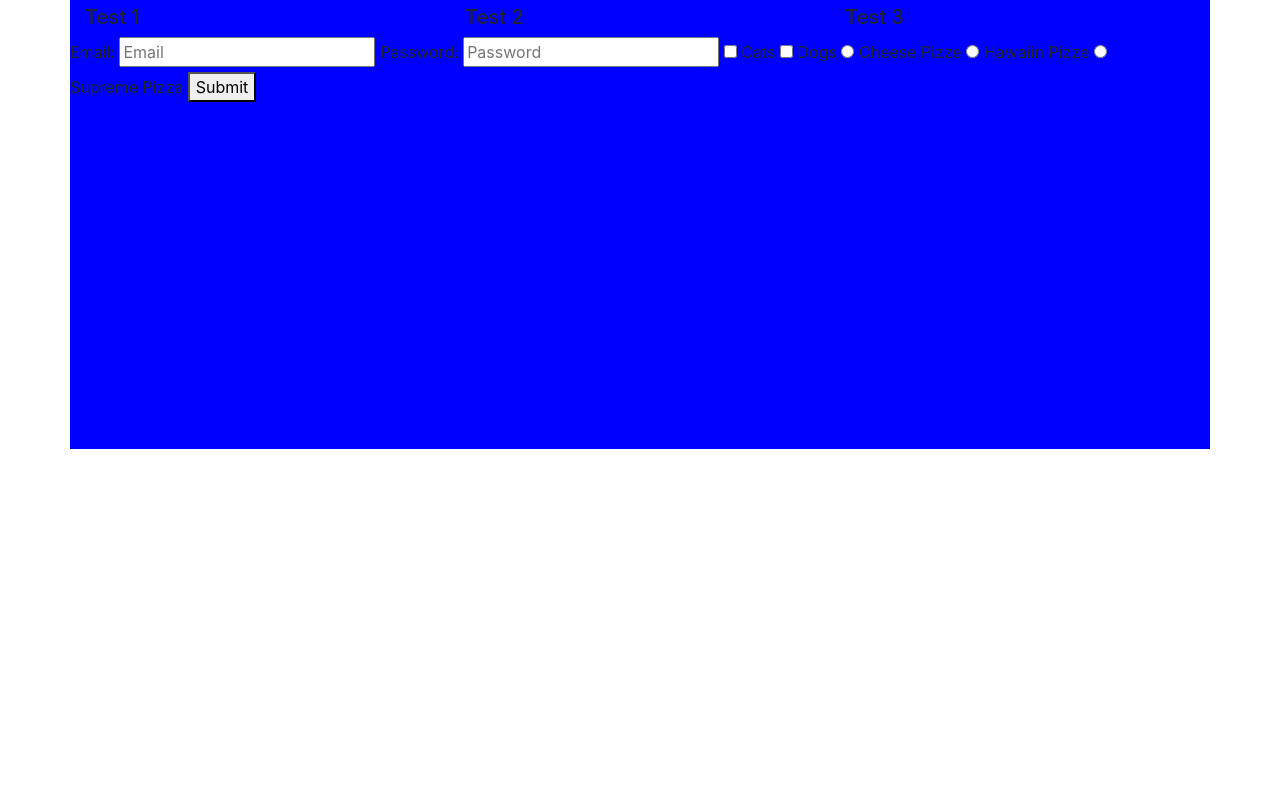
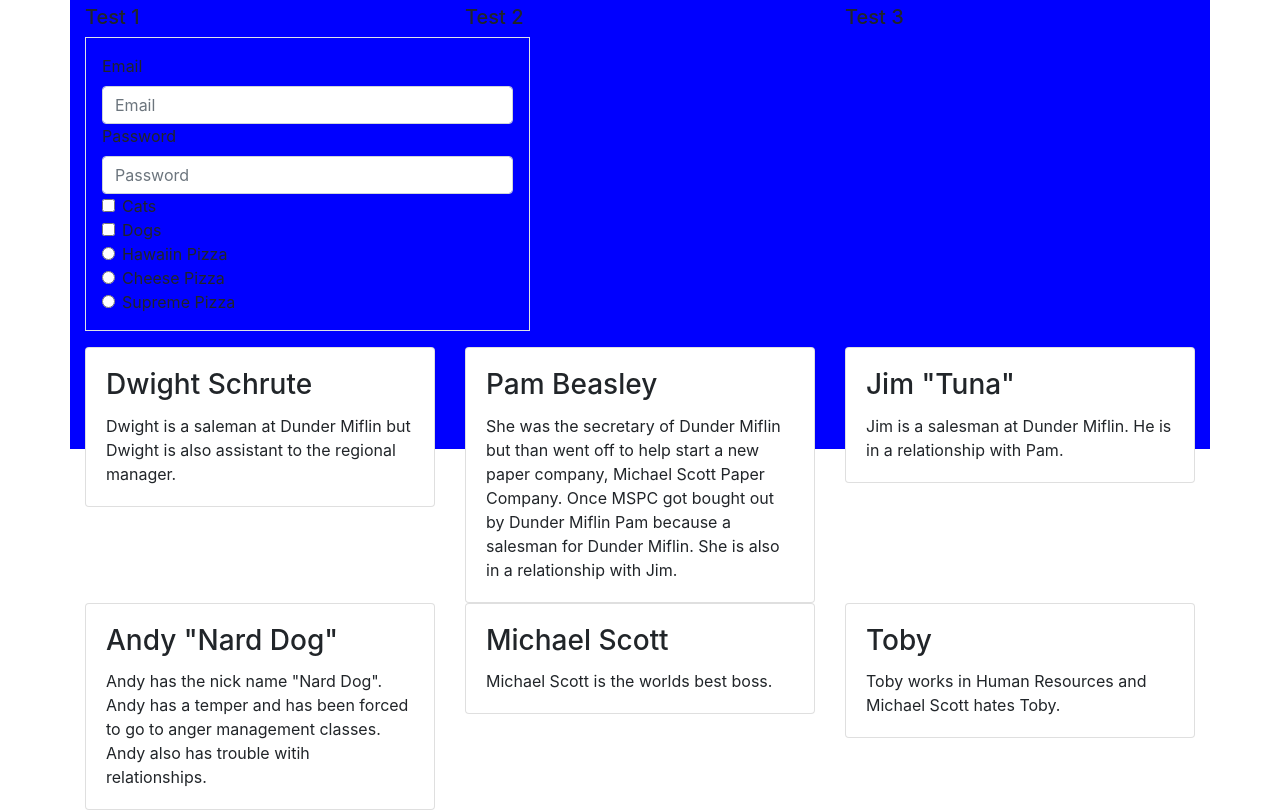
Before and after one commit to kvn35124/bootstrap-4-drills, a plain HTML site: page index.html in a window 1280 px wide. Shown: the part 51-861 px from the top of the page. Before the commit the page ends 800 px from the top, so only its background shows below. Drawn offline with nearby package versions, Linux system fonts and the light colour scheme.

Commit message:
trying to get cards to be even

```diff
--- a/index.html
+++ b/index.html
@@ -26,65 +26,104 @@
             </div>
         </div>
 
-        <!-- <div class="row mt-2">
-            <div class="form-group ml-1">
-                <label for="email">Email Address:</label>
-                <input type="email" placeholder="Email">
+        <div class="row">
+            <div class="col-5">
+                <form class="form-group border p-3">
+                    <label for="email">Email</label>
+                    <input type="email" class="form-control" placeholder="Email">
+                    <label for="password">Password</label>
+                    <input type="password" class="form-control" placeholder="Password">
+                    <div class="form-check">
+                        <input type="checkbox" class="form-check-input">
+                        <label for="checkbox" class="form-check-label">Cats</label>
+                    </div>
+                    <div class="form-check">
+                        <input type="checkbox" class="form-check-input">
+                        <label for="checkbox" class="form-check-label">Dogs</label>
+                    </div>
+                    <div class="form-check">
+                        <input type="radio" class="form-check-input">
+                        <label for="radio" class="form-check-label">Hawaiin Pizza</label>
+                    </div>
+                    <div class="form-check">
+                        <input type="radio" class="form-check-input">
+                        <label for="radio" class="form-check-label">Cheese Pizza</label>
+                    </div>
+                    <div class="form-check">
+                        <input type="radio" class="form-check-input">
+                        <label for="radio" class="form-check-label">Supreme Pizza</label>
+                    </div>
+                </form>
             </div>
-
-            <div class="form-group ml-1">
-                <label for="password">Password:</label>
-                <input type="password" placeholder="Password">
-            </div>
-
-            <div class="form-check">
-                <input type="checkbox">
-                <label for="checkbox">Cats</label>
-            </div>
-
-            <div class="form-check">
-                <input type="checkbox">
-                <label for="checkbox">Dogs</label>
-            </div>
-
-            <div class="form-check">
-                <input type="radio">
-                <label for="radio">Cheese Pizza</label>
-            </div>
-
-            <div class="form-check">
-                <input type="radio">
-                <label for="radio">Hawaiin Pizza</label>
-            </div>
-
-            <div class="form-check">
-                <input type="radio">
-                <label for="radio">Supreme Pizza</label>
-            </div>
-
-            <button type="submit" class="btn btn-primary">Submit</button>
-        </div> -->
+        </div>
 
         <div class="row">
-            <form action="">
-                <label for="email">Email:</label>
-                <input type="email" placeholder="Email">
-                <label for="password">Password:</label>
-                <input type="password" placeholder="Password">
-                <input type="checkbox">
-                <label for="checkbox">Cats</label>
-                <input type="checkbox">
-                <label for="checkbox">Dogs</label>
-                <input type="radio">
-                <label for="radio">Cheese Pizze</label>
-                <input type="radio">
-                <label for="radio">Hawaiin Pizze</label>
-                <input type="radio">
-                <label for="radio">Supreme Pizza</label>
-                <button type="submit">Submit</button>
+            <div class="d-flex">
+                <div class="card-group">
+                    <div class="col-4">
+                        <div class="card">
+                            <div class="card-body">
+                                <h3 class="card-title">Dwight Schrute</h3>
+                                <p class="card-text">Dwight is a saleman at Dunder Miflin but Dwight is also assistant
+                                    to
+                                    the regional manager.</p>
+                            </div>
+                        </div>
+                    </div>
+                    <div class="col-4">
+                        <div class="card">
+                            <div class="card-body">
+                                <h3 class="card-title">Pam Beasley</h3>
+                                <p class="card-text">She was the secretary of Dunder Miflin but than went off to help
+                                    start
+                                    a new paper company,
+                                    Michael Scott Paper Company. Once MSPC got bought out by Dunder Miflin Pam because a
+                                    salesman
+                                    for Dunder Miflin. She is also in a relationship with Jim.</p>
+                            </div>
+                        </div>
+                    </div>
+                    <div class="col-4">
+                        <div class="card">
+                            <div class="card-body">
+                                <h3 class="card-title">Jim "Tuna"</h3>
+                                <p class="card-text">Jim is a salesman at Dunder Miflin. He is in a relationship with
+                                    Pam.
+                                </p>
+                            </div>
+                        </div>
+                    </div>
+                    <div class="col-4">
+                        <div class="card">
+                            <div class="card-body">
+                                <h3 class="card-title">Andy "Nard Dog"</h3>
+                                <p class="card-text">Andy has the nick name "Nard Dog". Andy has a temper and has been
+                                    forced to go to anger
+                                    management classes. Andy also has trouble witih relationships.</p>
+                            </div>
+                        </div>
+                    </div>
+                    <div class="col-4">
+                        <div class="card">
+                            <div class="card-body">
+                                <h3 class="card-title">Michael Scott</h3>
+                                <p class="card-text">Michael Scott is the worlds best boss.</p>
+                            </div>
+                        </div>
+                    </div>
+                    <div class="col-4">
+                        <div class="card">
+                            <div class="card-body">
+                                <h3 class="card-title">Toby</h3>
+                                <p class="card-text">Toby works in Human Resources and Michael Scott hates Toby.</p>
+                            </div>
+                        </div>
+                    </div>
+                </div>
+            </div>
+        </div>
+    </div>
 
-            </form>
-        </div>
 
 
     <script src="https://code.jquery.com/jquery-3.3.1.slim.min.js"
```
